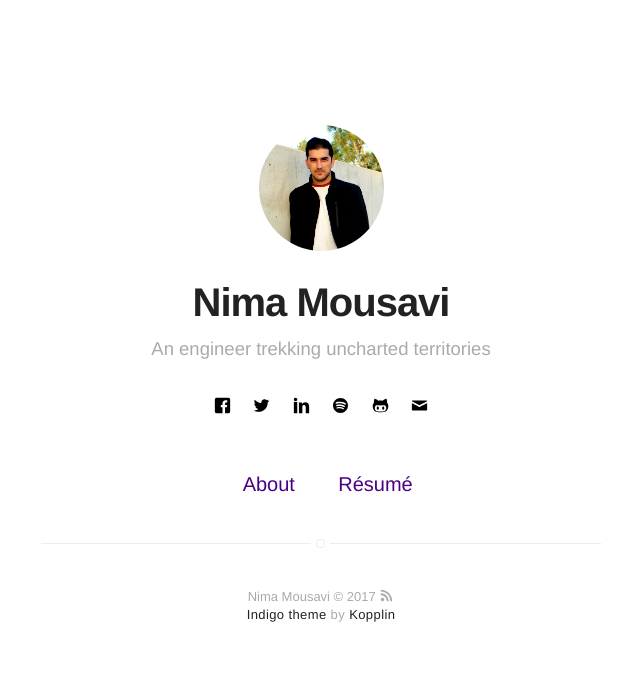
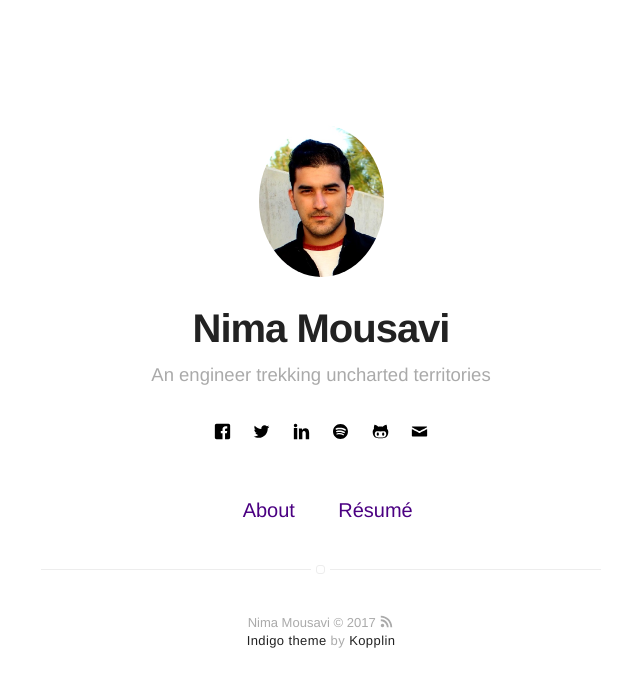
Before and after one commit to nmmsv/nmmsv.github.io, a Jekyll site: the page built from index.html, in a window 1280 px wide. Shown: the top 687 px of the page, without its empty margins (319-959 px from the left). Built offline with Jekyll 4.4.1, drawn with Linux system fonts in a browser that asks for light colours.

Commit message:
Changed picture

```diff
--- a/_config.yml
+++ b/_config.yml
@@ -7,8 +7,8 @@ description: Nima Mousavi's personal webpage.
 
 # if it's an external image, update below for true
 # better with square images
-external-image: true
-picture: assets/images/profile.jpg
+external-image: false
+picture: assets/images/headshot.jpg
 
 # If you want to include your resume, set to true
 # and specify source (external or local).
```
Also changed, not shown: assets/images/headshot.jpg (added), 3 other files.
